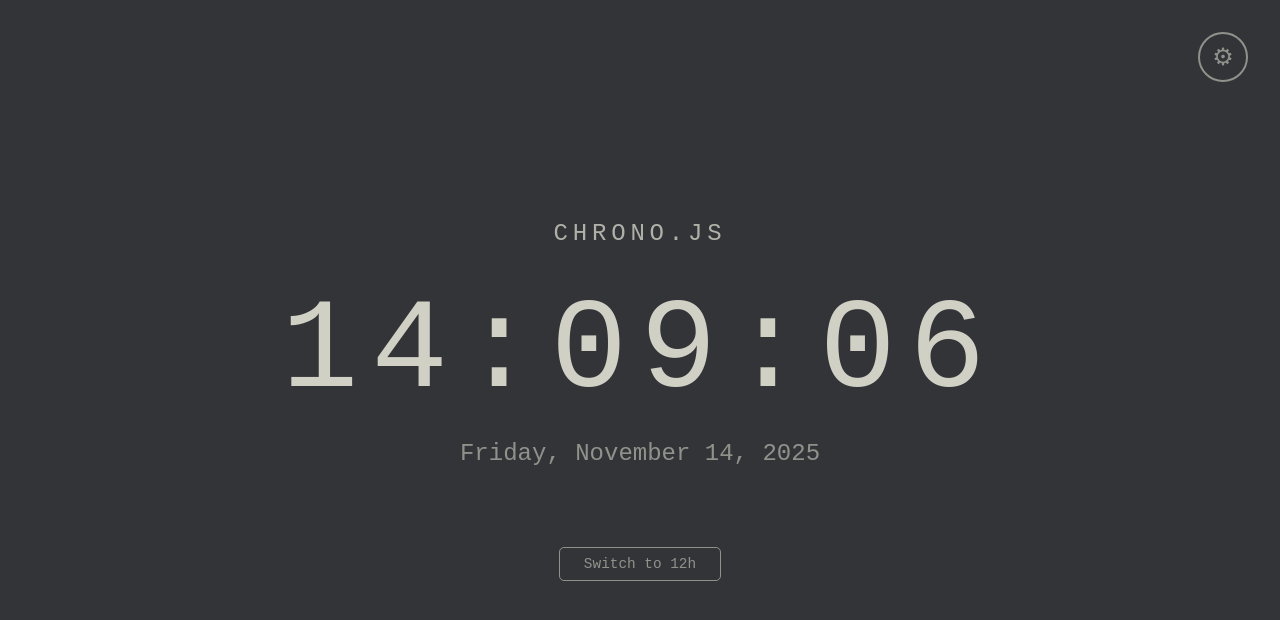
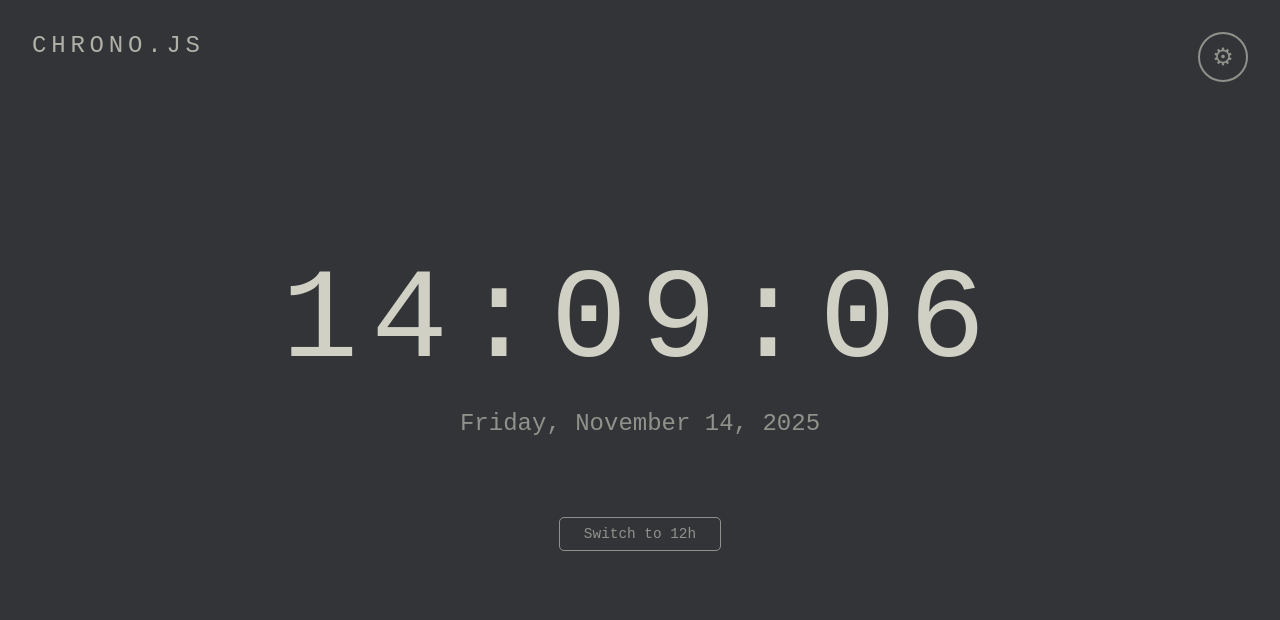
Before and after one commit to hypersplash/Chrono.JS, a plain HTML site: page index.html in a window 1280 px wide. Drawn offline with Linux system fonts and the light colour scheme.

Commit message:
A few updates

```diff
--- a/index.html
+++ b/index.html
@@ -58,6 +58,8 @@
             color: inherit;
             opacity: 0.6;
             transition: all 0.3s ease;
+            padding: 0;
+            line-height: 1;
         }
 
         .settings-btn:hover {
@@ -141,8 +143,10 @@
         }
 
         .logo {
+            position: fixed;
+            top: 2rem;
+            left: 2rem;
             font-size: 1.5rem;
-            margin-bottom: 2rem;
             opacity: 0.8;
             letter-spacing: 0.2em;
         }
@@ -419,4 +423,4 @@
         setInterval(updateClock, 1000);
     </script>
 </body>
-  </html>
+</html>
```
